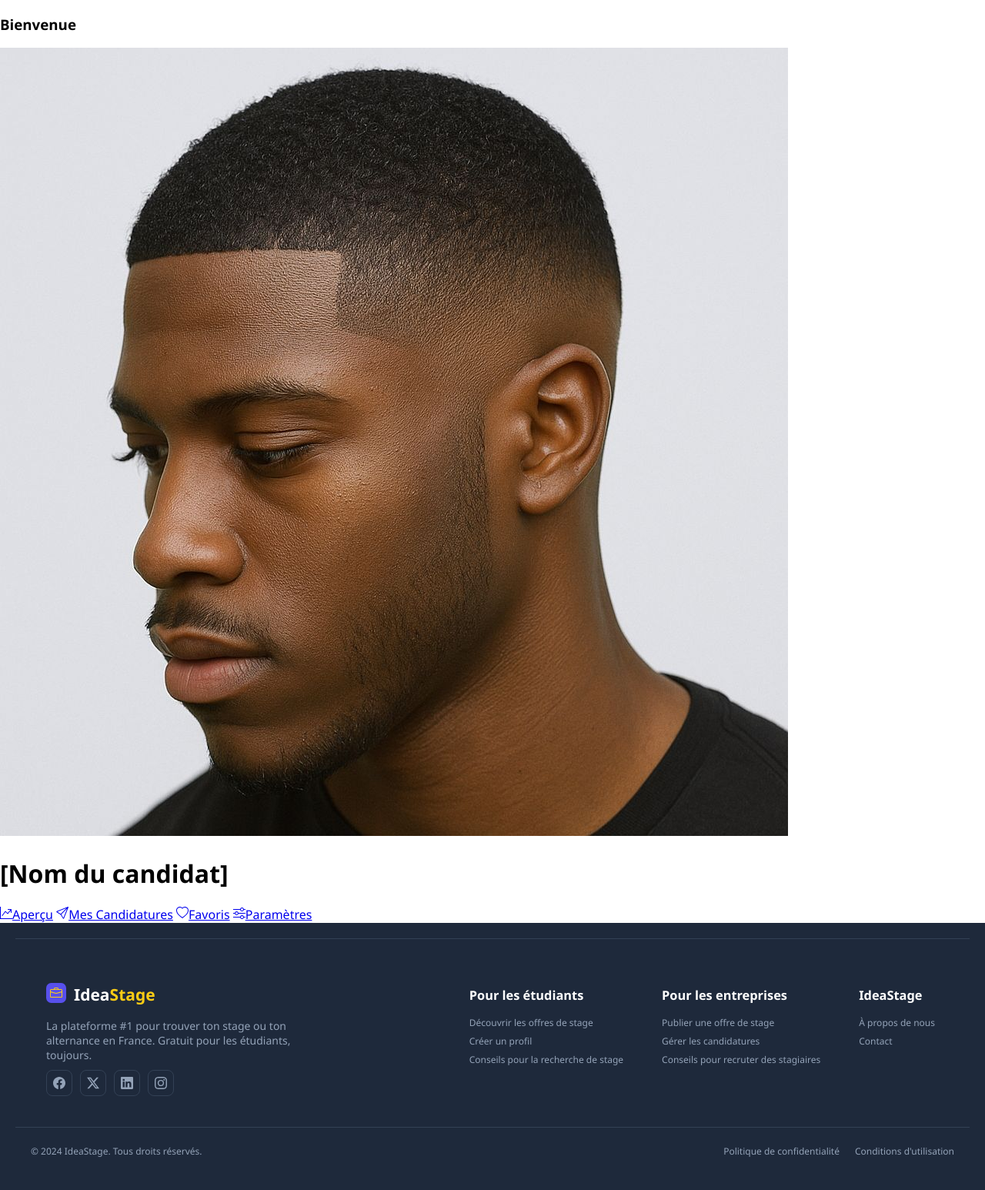
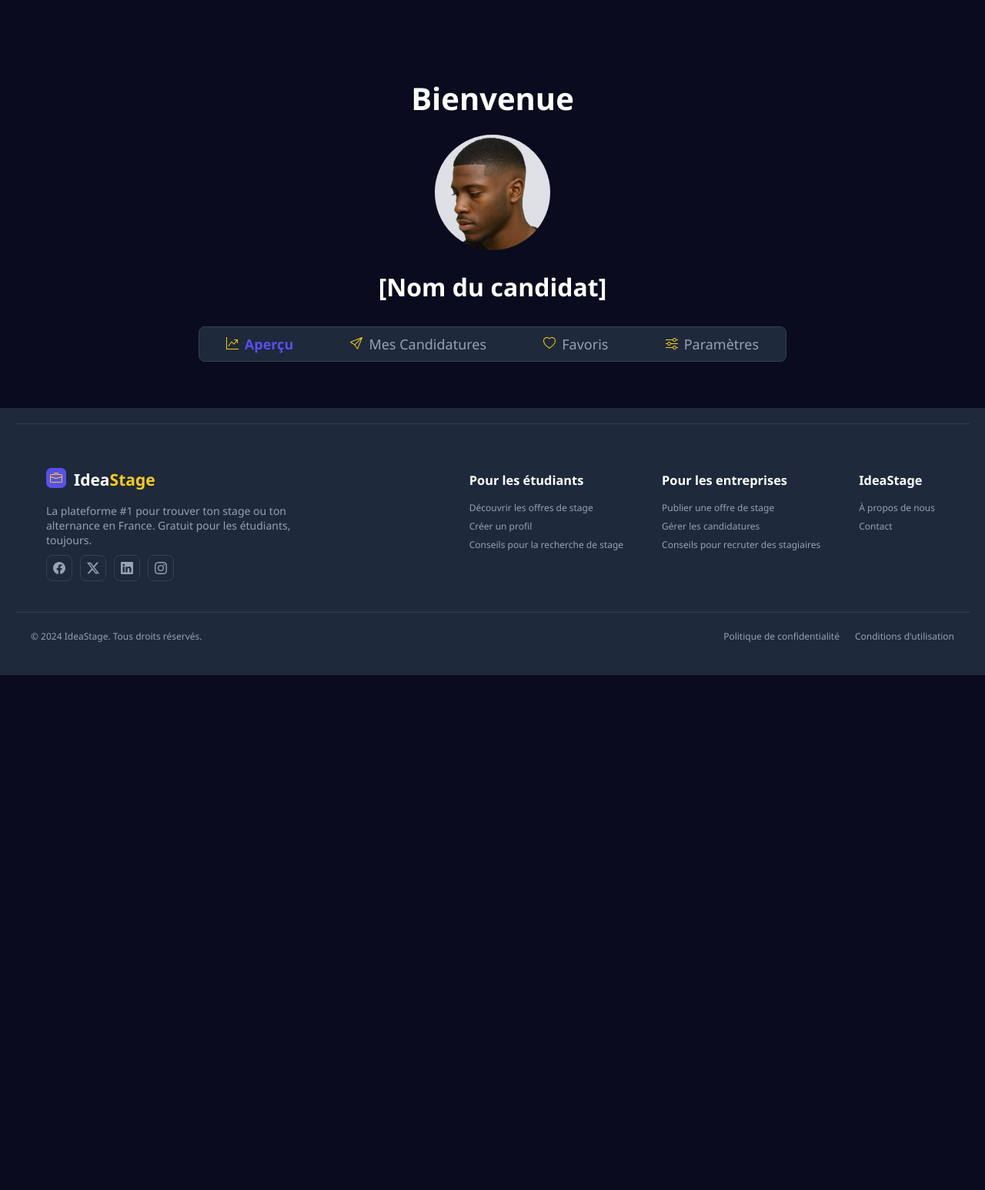
Before and after one commit to slowalie/Projet-WEB, a PHP site: page /espace-candidat.html in a window 1280 px wide. Shown: the part 53-1599 px from the top of the page at 77% size. After the commit the page ends 930 px from the top, so only its background shows below. Run offline with PHP 8.4, Linux system fonts and the light colour scheme.

Commit message:
style header espace-candidat done

```diff
--- a/assets/candidat-style.css
+++ b/assets/candidat-style.css
@@ -170,7 +170,64 @@ main {
 }
 
 
+.head {
+    background-color: var(--bg-dark);
+    color: var(--text-main);
+    padding: 60px 20px;
+    text-align: center;
+}
 
+.espace-candidat-header h3 {
+    font-size: 2.5rem;
+    margin-bottom: 20px;
+}
+
+.photo-candidat img{
+    width: 150px;
+    height: 150px;
+    background-color: var(--bg-card);
+    border-radius: 50%;
+    margin: 0 auto;
+}
+
+.nav-candidat {
+    display: flex;
+    justify-content: center;
+    border: 1px solid var(--border-color);
+    border-radius: var(--border-radius);
+    padding: 10px 0;
+    margin-top: 30px;
+    width: fit-content;
+    margin-left: auto;
+    margin-right: auto;
+    background-color: var(--bg-card);
+
+}
+
+.nav-candidat a {
+    text-decoration: none;
+    color: var(--text-muted);
+    font-size: 18px;
+    font-weight: 500;
+    margin: 0 15px;
+    padding: 10px 20px;
+
+}
+.nav-candidat a:hover {
+    color: var(--purple);
+    font-weight: bold;
+}
+
+.nav-candidat a.active {
+    color: var(--primary-violet);
+    font-weight: bold;
+    border-radius: var(--border-radius);
+}
+
+.nav-candidat svg {
+    margin-right: 8px;
+    color: var(--primary-yellow);
+}
 
 /* --- STYLES POUR LE FOOTER --- */
 
--- a/espace-candidat.html
+++ b/espace-candidat.html
@@ -34,7 +34,7 @@
         </nav>
     </header>
     <main>
-        <header>
+        <header class="head">
             <div class="espace-candidat-header">
                 <h3>Bienvenue</h3>
                 <div class="photo-candidat">
@@ -44,7 +44,7 @@
             </div>
             <div class="nav-candidat">
                 <nav>
-                    <a href="#"><svg xmlns="http://www.w3.org/2000/svg" width="16" height="16" fill="currentColor" class="bi bi-graph-up-arrow" viewBox="0 0 16 16">
+                    <a href="" class="active"><svg xmlns="http://www.w3.org/2000/svg" width="16" height="16" fill="currentColor" class="bi bi-graph-up-arrow" viewBox="0 0 16 16">
                     <path fill-rule="evenodd" d="M0 0h1v15h15v1H0zm10 3.5a.5.5 0 0 1 .5-.5h4a.5.5 0 0 1 .5.5v4a.5.5 0 0 1-1 0V4.9l-3.613 4.417a.5.5 0 0 1-.74.037L7.06 6.767l-3.656 5.027a.5.5 0 0 1-.808-.588l4-5.5a.5.5 0 0 1 .758-.06l2.609 2.61L13.445 4H10.5a.5.5 0 0 1-.5-.5"/>
                     </svg>Aperçu</a>
                     <a href="#"><svg xmlns="http://www.w3.org/2000/svg" width="16" height="16" fill="currentColor" class="bi bi-send" viewBox="0 0 16 16">
```
